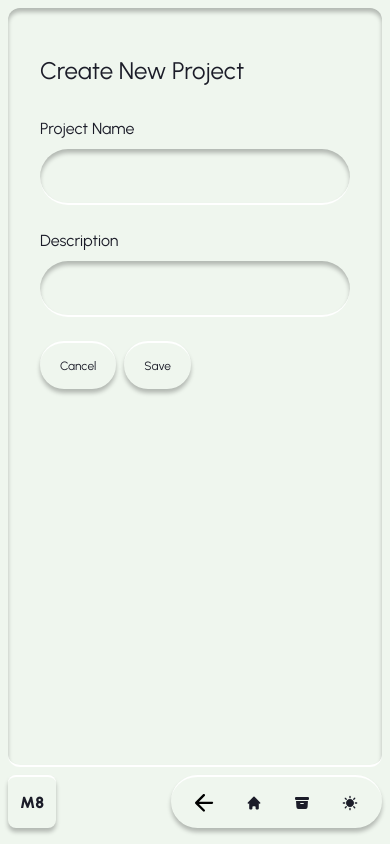
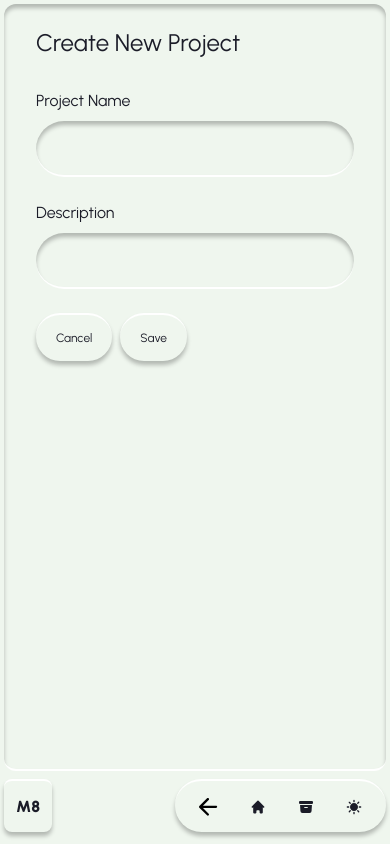
Before and after one commit to shockwavebolt/M8-Project-Tracker, a React (Vite) app: page /M8-Project-Tracker/create-project in a window 390 px wide. Built offline with nearby package versions, Linux system fonts and the light colour scheme.

Commit message:
Mobile tweaks

```diff
--- a/src/AppLayout.jsx
+++ b/src/AppLayout.jsx
@@ -25,7 +25,7 @@ const StyledAppLayout = styled.div`
     grid-template-columns: 1fr;
     grid-template-rows: 1fr auto;
     height: 100dvh;
-    padding: 8px;
+    padding: 4px;
 
     & > :first-child {
       grid-row: 2;
@@ -60,7 +60,7 @@ const Main = styled.div`
   }
 
   @media screen and (min-width: 320px) and (max-width: 768px) {
-    padding: 48px 24px;
+    padding: 24px 24px;
     border-radius: 12px;
     overflow: auto;
   }
```
